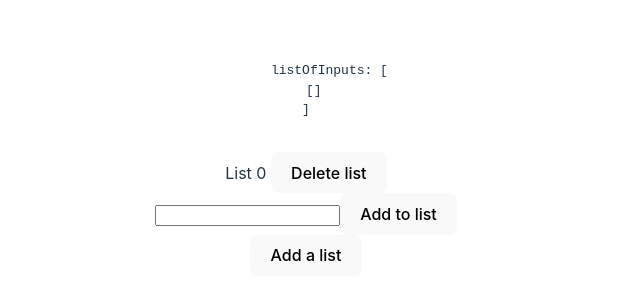
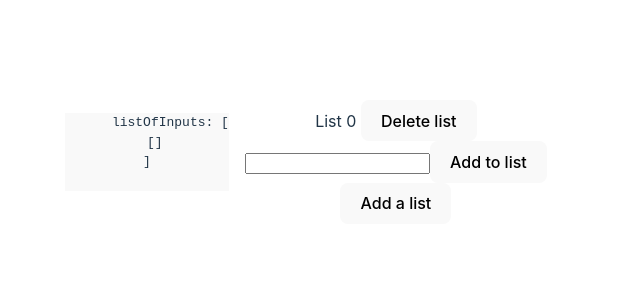
Before and after one commit to julienreszka/my-vue-app-testing-define-model, a Vue app: page / in a window 1280 px wide. Shown: the part 238-538 px from the top of the page, without its empty margins (334-974 px from the left). Built offline with nearby package versions, Linux system fonts and the light colour scheme.

Commit message:
fix: display of pre

```diff
--- a/src/App.vue
+++ b/src/App.vue
@@ -1,21 +1,21 @@
 <script setup>
 import { ref } from "vue";
 import MyListOfMyInputs from "./components/MyListOfMyInputs.vue";
-
 
 const listOfInputs = ref([[]]);
 </script>
 
 <template>
-  <div>
-    <pre>
-      listOfInputs: {{
-        listOfInputs
-        }}
-    </pre>
-  </div>
-  <div>
-    <MyListOfMyInputs v-model="listOfInputs" />
+  <div class="d-flex gap">
+    <div>
+      <pre>
+      listOfInputs: {{ listOfInputs }}
+    </pre
+      >
+    </div>
+    <div>
+      <MyListOfMyInputs v-model="listOfInputs" />
+    </div>
   </div>
 </template>
 
--- a/src/style.css
+++ b/src/style.css
@@ -87,3 +87,15 @@ button:focus-visible {
     background-color: #f9f9f9;
   }
 }
+
+.d-flex {
+  display: flex;
+}
+
+.gap {
+  gap: 1em;
+}
+
+pre {
+  background: #f9f9f9;
+}
```
